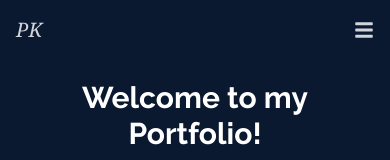
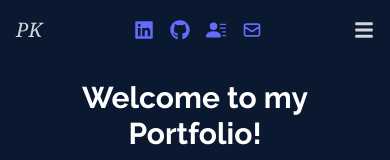
Before and after one commit to PerikK/myPortfolio, a React (Vite) app: page / in a window 390 px wide. Shown: the top 160 px of the page. Built offline with nearby package versions, Linux system fonts and the light colour scheme.

Commit message:
finalizing responsivenes

```diff
--- a/src/components/Navbar.jsx
+++ b/src/components/Navbar.jsx
@@ -15,8 +15,52 @@ export default function Navbar() {
 					PK
 				</h1>
 			</div>
+			{/* Social icons for smaller screens */}
+			<div className='flex xl:hidden'>
+				{[
+					{
+						icon: FaLinkedin,
+						href: 'https://www.linkedin.com/in/periklis-kafchitsas-482467234/',
+						target: '_blank',
+					},
+					{
+						icon: FaGithub,
+						href: 'https://github.com/PerikK',
+						target: '_blank',
+					},
+					{
+						icon: BsFillPersonLinesFill,
+						href: 'https://app.enhancv.com/share/00cfdb46/?utm_medium=growth&utm_campaign=share-resume&utm_source=dynamic',
+						target: '_blank',
+					},
+					{ icon: HiOutlineMail, href: 'contact', target: '_blank' },
+				].map((item, index) =>
+					item.href === 'contact' ? (
+						<Link
+							key={index}
+							to={item.href}
+							smooth={true}
+							duration={500}
+							className='px-2 hover:text-white transition-colors cursor-pointer'
+						>
+							<item.icon size={20} />
+						</Link>
+					) : (
+						<a
+							key={index}
+							className='px-2 hover:text-white transition-colors'
+							href={item.href}
+							target='_blank'
+							rel='noopener noreferrer'
+						>
+							<item.icon size={20} />
+						</a>
+					)
+				)}
+			</div>
+
 			{/* menu */}
-			<ul className='hidden md:flex gap-x-4 md:gap-x-8'>
+			<ul className='hidden lg:flex gap-x-4 md:gap-x-8'>
 				<li>
 					<Link to='home' smooth={true} duration={500}>
 						Home
@@ -44,7 +88,7 @@ export default function Navbar() {
 				</li>
 			</ul>
 			{/* Hamburger */}
-			<div onClick={handleClick} className='md:hidden z-10'>
+			<div onClick={handleClick} className='lg:hidden z-10'>
 				{!nav ? <FaBars size={20} /> : <FaTimes size={20} />}
 			</div>
 			{/* Mobile menu */}
--- a/src/components/Projects.jsx
+++ b/src/components/Projects.jsx
@@ -1,7 +1,7 @@
 import { useState } from 'react'
 import code from '../assets/code2.jpg'
 import ProjectModal from './ProjectModal'
-import { Link } from "react-scroll"
+import { Link } from 'react-scroll'
 import { HiArrowNarrowRight } from 'react-icons/hi'
 import be1 from '../assets/project_images/cm_be/be1.png'
 import be2 from '../assets/project_images/cm_be/be2.png'
@@ -222,14 +222,14 @@ export default function Projects() {
 						images={selectedImages}
 					/>
 				</div>
-								<div>
+				<div>
 					<Link
 						to='contact'
 						smooth
 						duration={500}
 						className='group text-white w-fit px-6 py-3 my-2 flex items-center rounded-md bg-gradient-to-r from-cyan-500 to-blue-500 cursor-pointer'
 					>
-						Conteant Me
+						Contact Me
 						<span className='group-hover:rotate-90 duration-300'>
 							<HiArrowNarrowRight size={25} className='ml-3' />
 						</span>
```
